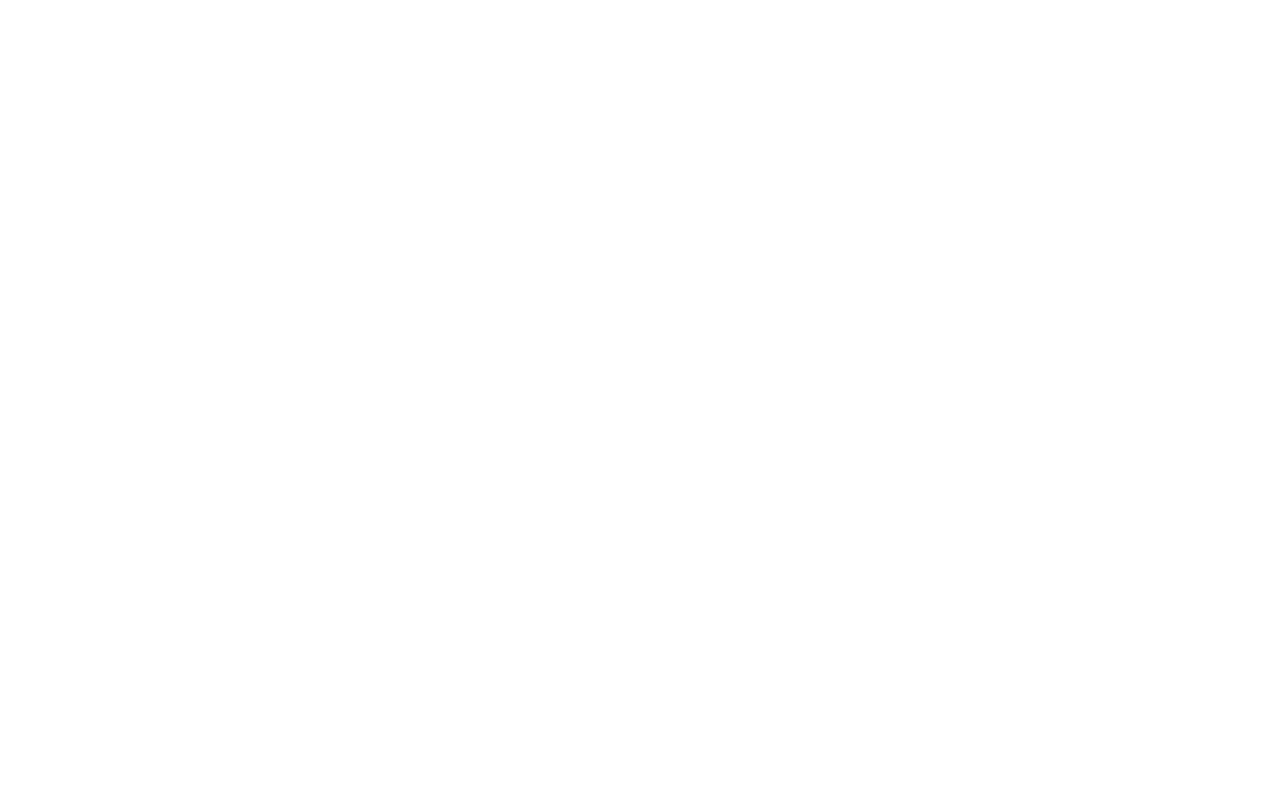
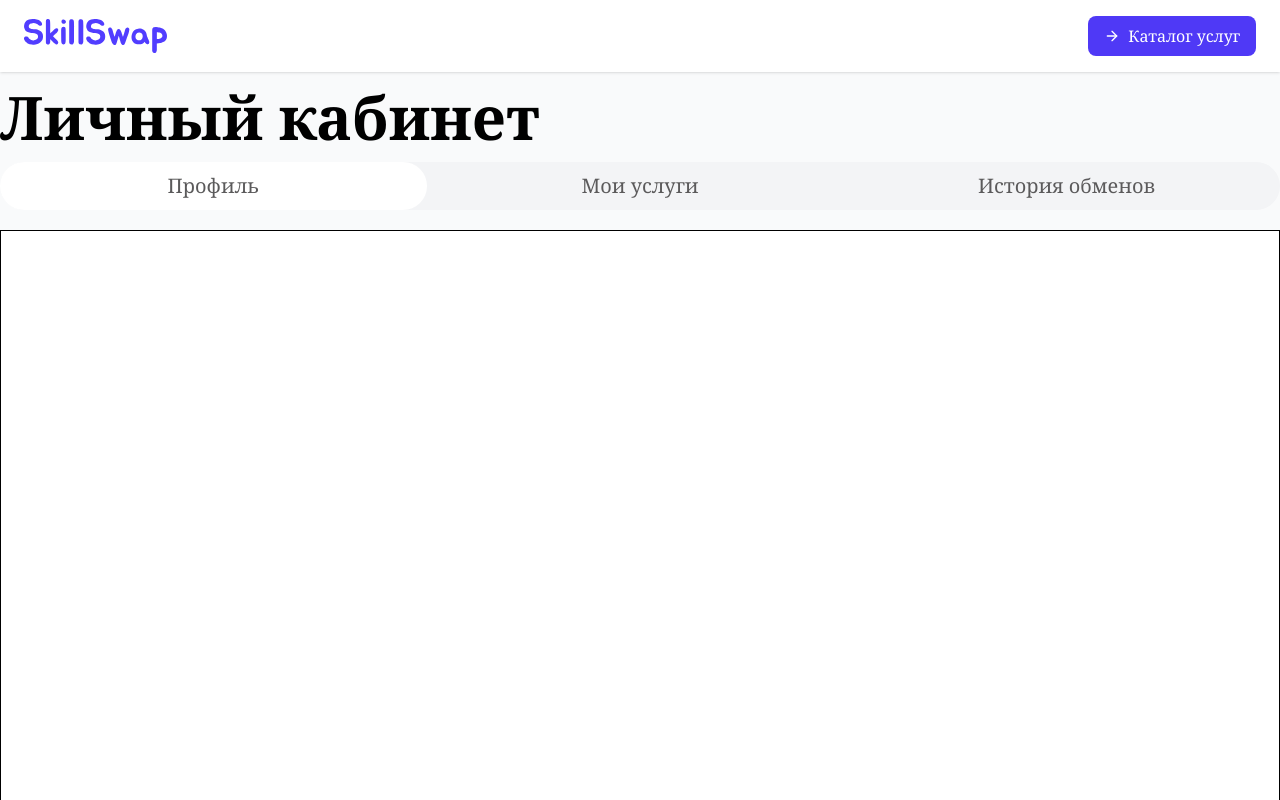
Before and after one commit to solarand/SkillSwap, a React (Vite) app: page /profile in a window 1280 px wide. Before the commit this address had no page. Built offline with nearby package versions, Linux system fonts and the light colour scheme.

Commit message:
начал верстать профиль

```diff
--- /dev/null
+++ b/src/components/widgets/ProfilePage/header.tsx
@@ -0,0 +1,21 @@
+import { ArrowRight } from "lucide-react";
+import logo from "@/assets/svg/SkillSwap.svg";
+
+const HeaderProfilePage = () => {
+  return (
+    <header className="bg-white shadow-sm py-4 px-6 flex justify-between items-center">
+      <div className="flex items-center">
+        <img src={logo} alt="" />
+      </div>
+      <button
+        className="bg-indigo-600 text-white px-4 py-2 rounded-lg flex items-center hover:bg-indigo-700 transition-colors cursor-pointer"
+        onClick={() => console.log("Переход в каталог")}
+      >
+        <ArrowRight className="w-4 h-4 mr-2" />
+        Каталог услуг
+      </button>
+    </header>
+  );
+};
+
+export default HeaderProfilePage;
--- a/src/components/widgets/StartPage/preview.tsx
+++ b/src/components/widgets/StartPage/preview.tsx
@@ -1,7 +1,10 @@
+import { useNavigate } from "react-router-dom";
 import bgcImage from "./../../../assets/png/landing_preview.png";
 import mobileBgc from "./../../../assets/png/start-page/kupit-notebook.jpg";
 
 const StartPagePrewiew = () => {
+  const navigate = useNavigate();
+
   function backgroundImageSize() {
     if (typeof window !== "undefined" && window.innerWidth <= 544) {
       return `url(${mobileBgc})`;
@@ -26,12 +29,16 @@ const StartPagePrewiew = () => {
         расчетов. Найди партнера и обменяйтесьценными умениями.
       </p>
       <div className="flex items-center justify-between mt-12 w-lg max-[800px]:justify-start max-[800px]:gap-4 max-[585px]:flex-col max-[585px]:items-start">
-        <button className="w-52 h-16 rounded-[10px] bg-main text-center text-white cursor-pointer hover:bg-blue-700 text-paragraph max-[800px]:w-40 max-[585px]:w-52 max-[585px]:h-12">
+        <button
+          className="w-52 h-16 rounded-[10px] bg-main text-center text-white cursor-pointer hover:bg-blue-700 text-paragraph max-[800px]:w-40 max-[585px]:w-52 max-[585px]:h-12"
+          // eslint-disable-next-line @typescript-eslint/no-misused-promises
+          onClick={() => navigate("/login")}
+        >
           Найти услугу
         </button>
-        <button className="w-64 h-16 rounded-[10px] border border-cast-gray text-paragraph text-center text-cast-gray cursor-pointer hover:opacity-75 max-[800px]:w-52 max-[585px]:h-12">
+        {/* <button className="w-64 h-16 rounded-[10px] border border-cast-gray text-paragraph text-center text-cast-gray cursor-pointer hover:opacity-75 max-[800px]:w-52 max-[585px]:h-12">
           Как это работает?
-        </button>
+        </button> */}
       </div>
     </section>
   );
--- /dev/null
+++ b/src/pages/profile/profile.tsx
@@ -0,0 +1,26 @@
+import HeaderProfilePage from "@/components/widgets/ProfilePage/header";
+
+const ProfilePage = () => {
+  return (
+    <div className="h-screen bg-gray-50">
+      <HeaderProfilePage />
+      <div className="w-[1280px] m-auto">
+        <h1 className="text-header font-bold">Личный кабинет</h1>
+        <div className="w-full h-12 bg-gray-100 rounded-4xl grid grid-cols-3">
+          <span className="bg-white rounded-4xl text-cast-gray text-xl flex items-center justify-center cursor-pointer">
+            Профиль
+          </span>
+          <span className="text-cast-gray text-xl flex items-center justify-center cursor-pointer">
+            Мои услуги
+          </span>
+          <span className="text-cast-gray text-xl flex items-center justify-center cursor-pointer">
+            История обменов
+          </span>
+        </div>
+        <div className="border bg-white w-[1280px] h-[700px] mt-5" />
+      </div>
+    </div>
+  );
+};
+
+export default ProfilePage;
--- a/src/utils/routes.tsx
+++ b/src/utils/routes.tsx
@@ -1,5 +1,6 @@
 import LoginPage from "@/pages/auth/loginPage";
 import RegisterPage from "@/pages/auth/registerPage";
+import ProfilePage from "@/pages/profile/profile";
 import StartPage from "@/pages/StartPage/StartPage";
 import type { ReactElement } from "react";
 
@@ -25,4 +26,9 @@ export const appRoutes: appRoute[] = [
     element: <RegisterPage />,
     name: "RegisterPage",
   },
+  {
+    path: "/profile",
+    element: <ProfilePage />,
+    name: "RegisterPage",
+  },
 ];
```
